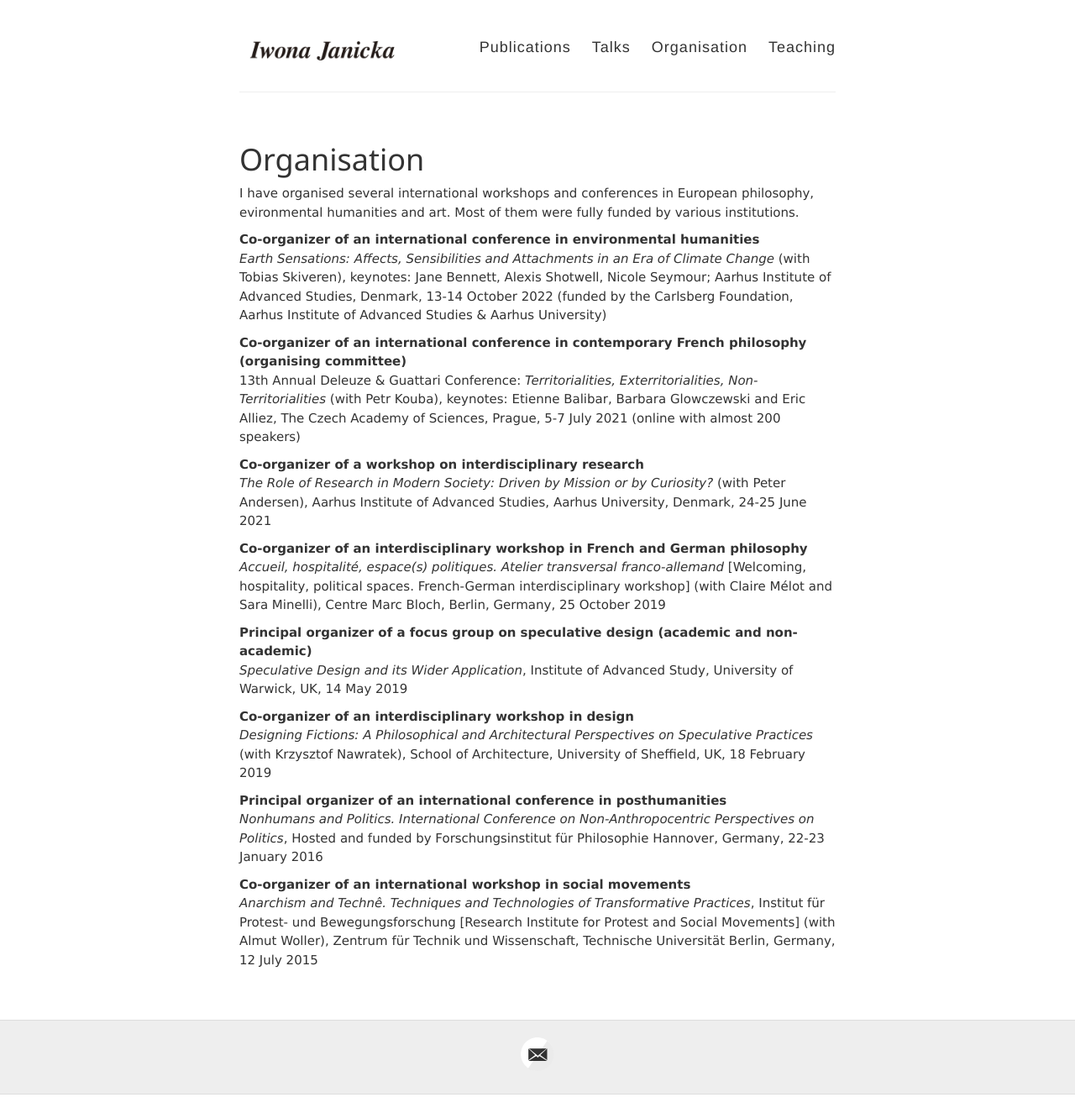
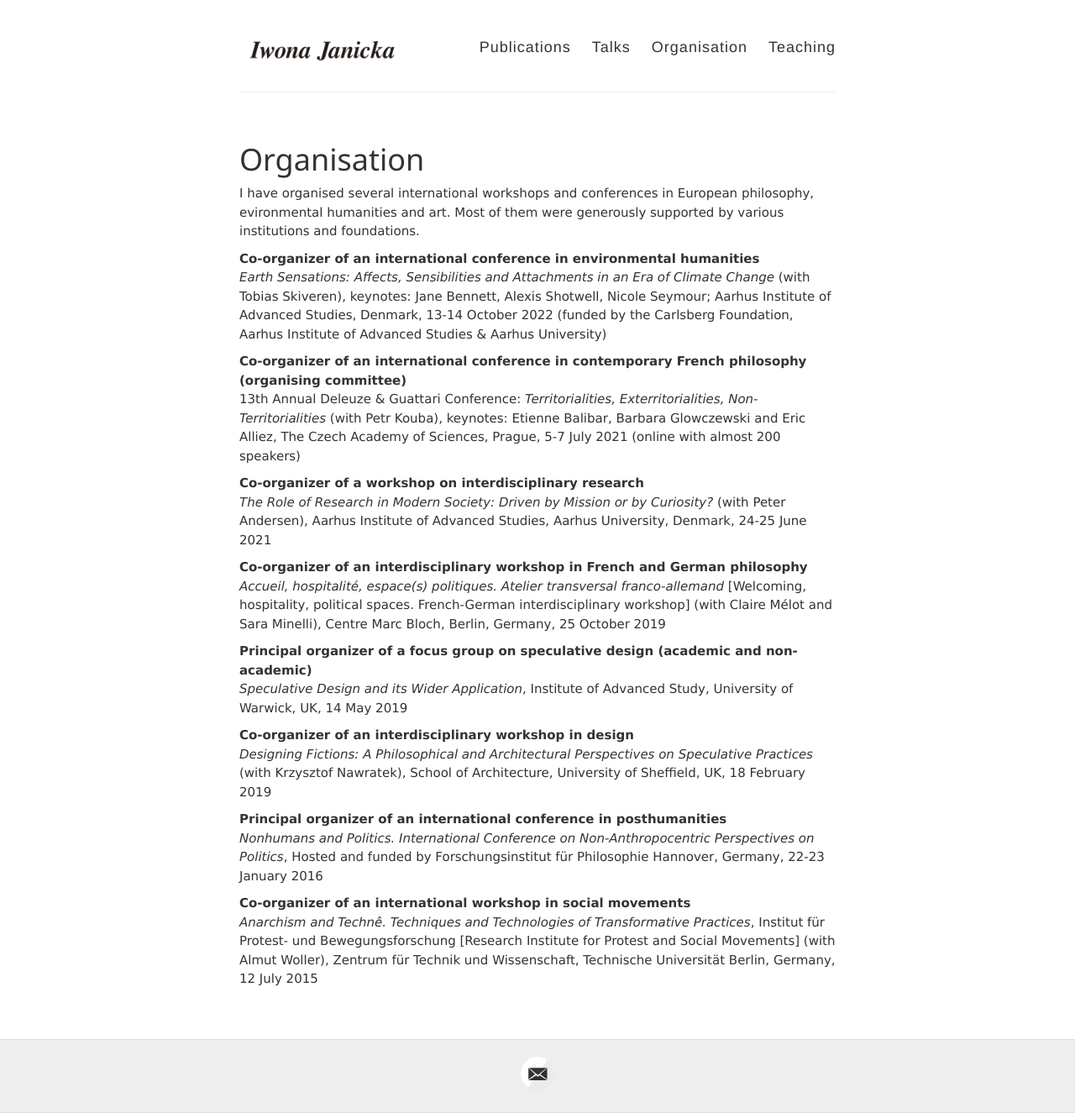
Before and after one commit to IJanicka/IJanicka.github.io, a Jekyll site: the page built from organisation.md, in a window 1280 px wide. Shown: the whole page at 84% size. Built offline with Jekyll 4.4.1, drawn with Linux system fonts in a browser that asks for light colours; before the commit the page ends 1303 px from its top, so only the background shows below that.

Commit message:
Update organisation.md

```diff
--- a/organisation.md
+++ b/organisation.md
@@ -5,7 +5,7 @@ permalink: /organisation/
 ---
 
 
-I have organised several international workshops and conferences in European philosophy, evironmental humanities and art. Most of them were fully funded by various institutions.
+I have organised several international workshops and conferences in European philosophy, evironmental humanities and art. Most of them were generously supported by various institutions and foundations.
 
 **Co-organizer of an international conference in environmental humanities**<br>
 *[Earth Sensations](https://aias.au.dk/events/earth-sensations): Affects, Sensibilities and Attachments in an Era of Climate Change* (with Tobias Skiveren), keynotes: [Jane Bennett](https://politicalscience.jhu.edu/directory/jane-bennett/), [Alexis Shotwell](https://alexisshotwell.com), [Nicole Seymour](https://english.fullerton.edu/faculty/profile/n_seymour.aspx); Aarhus Institute of Advanced Studies, Denmark, 13-14 October 2022 (funded by the Carlsberg Foundation, Aarhus Institute of Advanced Studies & Aarhus University)
```
